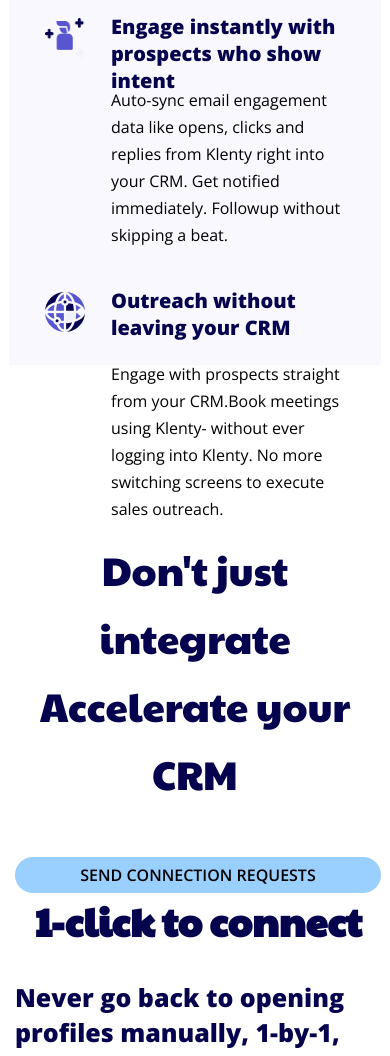
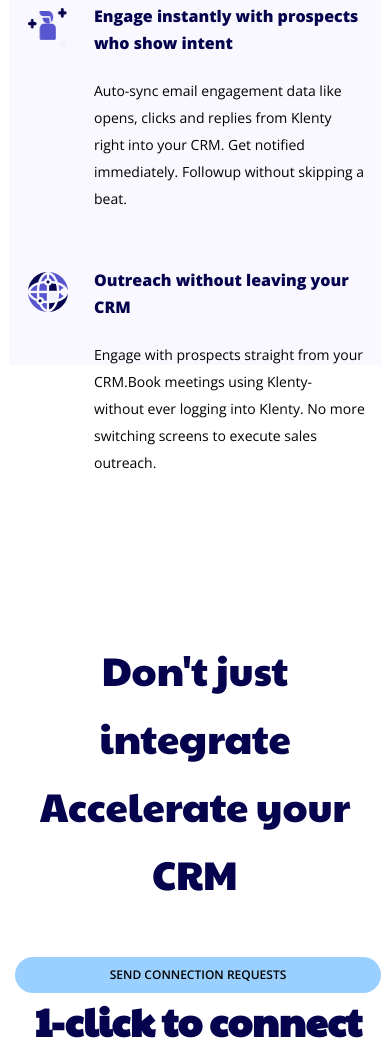
Before and after one commit to saravanan-inc/Saravana-KlentySoft-Incorporation, a plain HTML site: page index.html in a window 390 px wide. Shown: the part 864-1920 px from the top of the page. Drawn offline with nearby package versions, Linux system fonts and the light colour scheme.

Commit message:
responsive edits

```diff
--- a/styles-responsive.css
+++ b/styles-responsive.css
@@ -40,18 +40,22 @@
 
     /* block-2 */
 
+
     .block-2 > p {
         margin: 0 10px;
         height: 100%;
+        font-size: 16px;
     }
 
     .inner-blocks {
         flex-direction: column;
-        margin: 10px;
     }
 
-    .inner-blocks > * {
-        margin: 20px;
+    .inner-text h4 {
+        font-size: 16px;
+    }
+    .inner-text p {
+        font-size: 14px;
     }
 
     .inner-blocks p {
@@ -66,7 +70,7 @@
     }
 
     .block-3 h1 {
-        margin-top: 170px;
+        margin-top: 270px;
         width: 100%;
         font-size: 40px;
     }
@@ -82,6 +86,7 @@
 
     .inner-block-3-1 span, .inner-block-4-1 span, .inner-block-5-1 span {
         width: 100%;
+        font-size: 12px;
     }
 
     /* block-4 */
@@ -128,6 +133,7 @@
 
     .inner-block-3-1 h4, .inner-block-4-1 h4, .inner-block-5-1 h4 {
         width: 100%;
+        height: 100%;
     }
 
     .inner-block-3-1 p, .inner-block-4-1 p, .inner-block-5-1 p{
```
